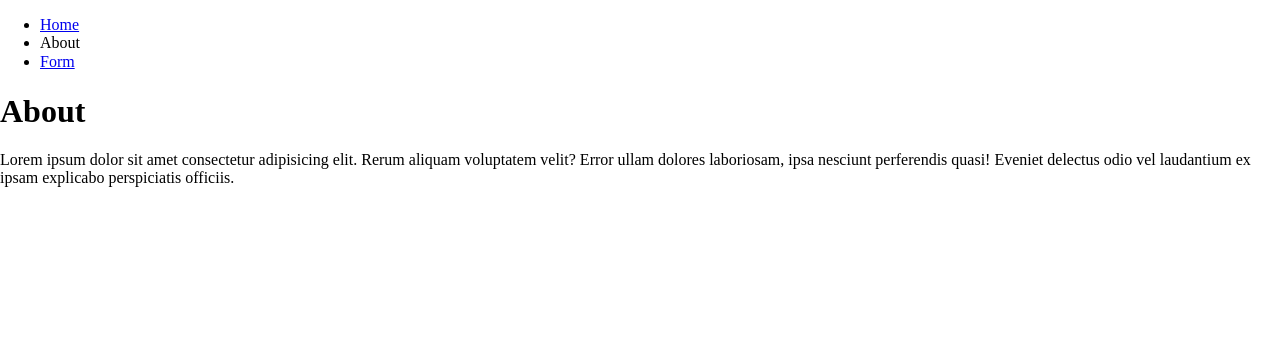
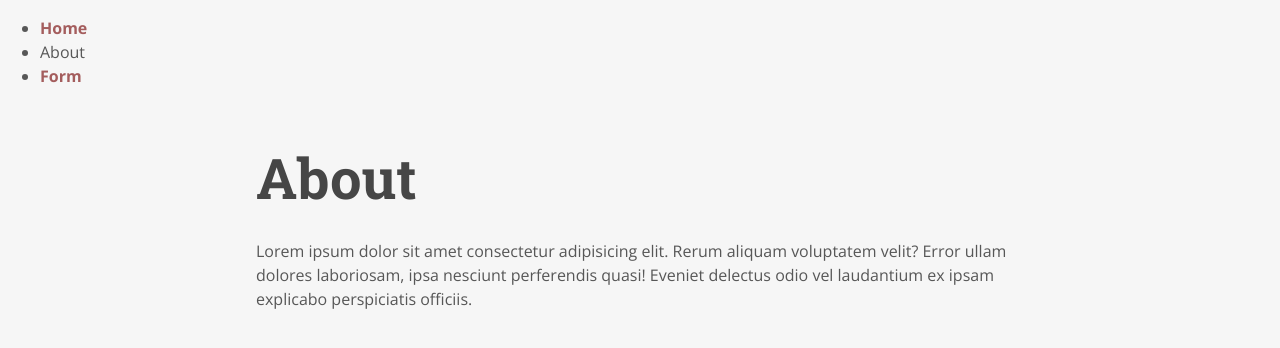
Before and after one commit to JosiahStephens/css-fonts, a plain HTML site: page about/index.html in a window 1280 px wide. Drawn offline with nearby package versions, Linux system fonts and the light colour scheme; the site is published under a folder, as on GitHub Pages, so addresses that start at the root find nothing.

Commit message:
try try again

```diff
--- a/about/index.html
+++ b/about/index.html
@@ -15,7 +15,7 @@
   <link
     href="https://fonts.googleapis.com/css2?family=Open+Sans:ital,wght@0,400;0,700;1,400&family=Roboto+Slab:wght@700&display=swap"
     rel="stylesheet">
-  <link rel="stylesheet" href="/styles/main.css">
+  <link rel="stylesheet" href="../styles/main.css">
   <link rel="apple-touch-icon" sizes="180x180" href="/images/apple-touch-icon.png">
   <link rel="icon" type="image/png" sizes="32x32" href="/images/favicon-32x32.png">
   <link rel="icon" type="image/png" sizes="16x16" href="/images/favicon-16x16.png">
```
Also changed, not shown: form/index.html (+1 -1 lines), index.html (+1 -1 lines).
